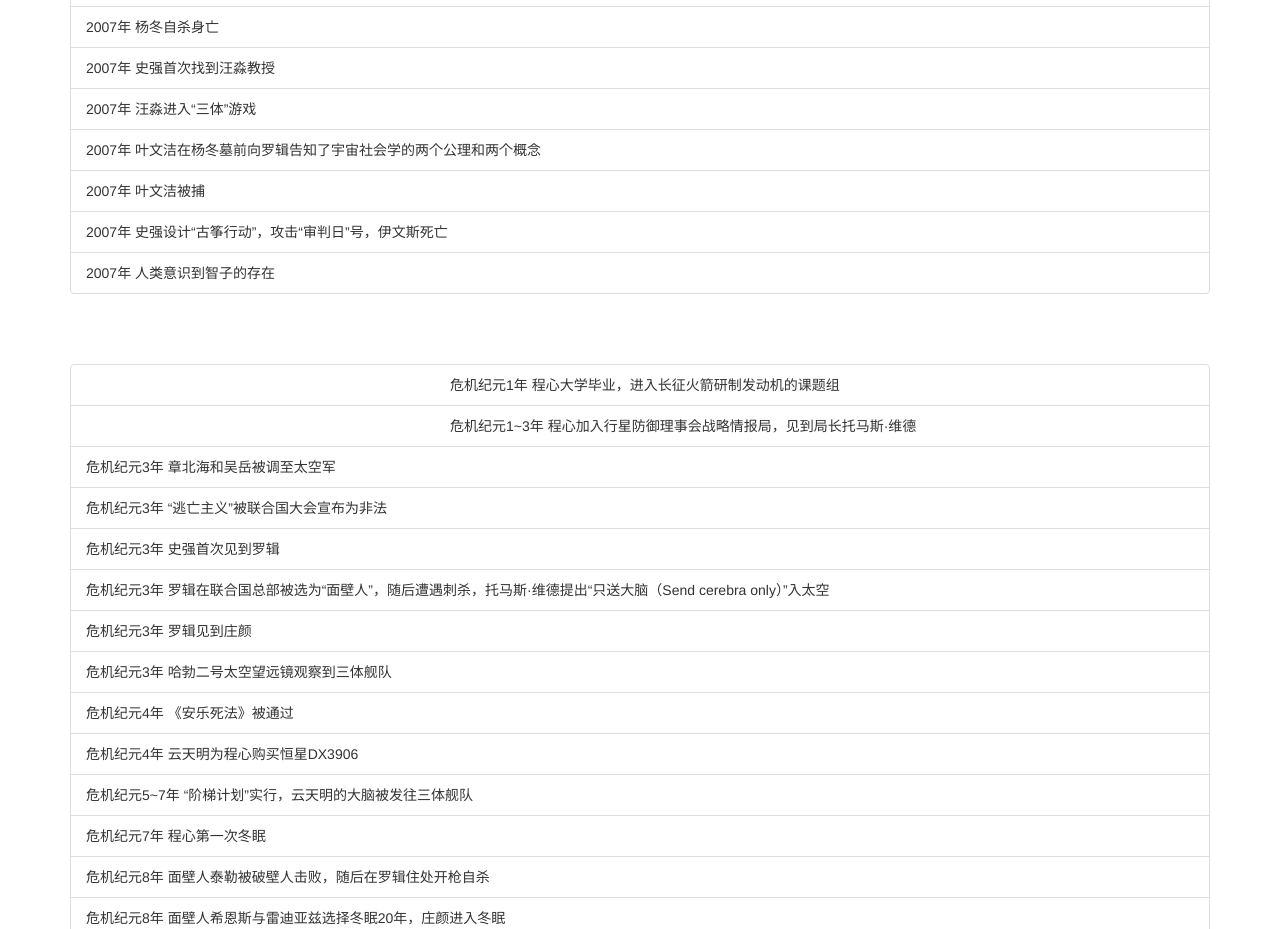
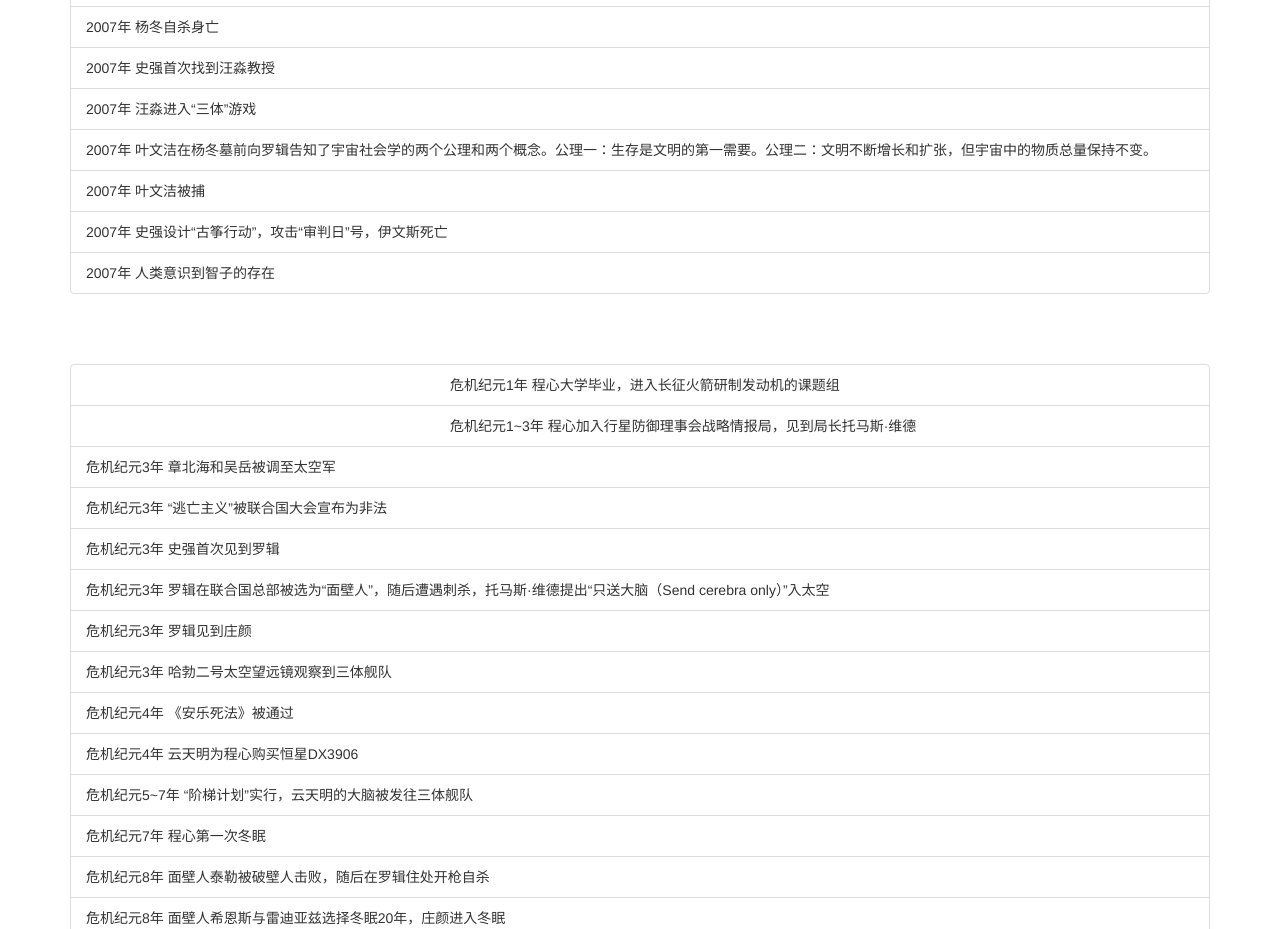
Before and after one commit to FrankHan/bootstrap_allPages, a plain HTML site: page pages/ThreeBody.html in a window 1280 px wide. Shown: the part 1900-2829 px from the top of the page. Drawn offline with nearby package versions, Linux system fonts and the light colour scheme.

Commit message:
Update ThreeBody.html

```diff
--- a/pages/ThreeBody.html
+++ b/pages/ThreeBody.html
@@ -132,7 +132,7 @@ img{
 <li class="list-group-item">2007年 杨冬自杀身亡</li>
 <li class="list-group-item">2007年 史强首次找到汪淼教授</li>
 <li class="list-group-item">2007年 汪淼进入&ldquo;三体&rdquo;游戏</li>
-<li class="list-group-item">2007年 叶文洁在杨冬墓前向罗辑告知了宇宙社会学的两个公理和两个概念</li>
+<li class="list-group-item">2007年 叶文洁在杨冬墓前向罗辑告知了宇宙社会学的两个公理和两个概念。公理一：生存是文明的第一需要。公理二：文明不断增长和扩张，但宇宙中的物质总量保持不变。</li>
 <li class="list-group-item">2007年 叶文洁被捕</li>
 <li class="list-group-item">2007年 史强设计&ldquo;古筝行动&rdquo;，攻击&ldquo;审判日&rdquo;号，伊文斯死亡</li>
 <li class="list-group-item">2007年 人类意识到智子的存在</li>
```
